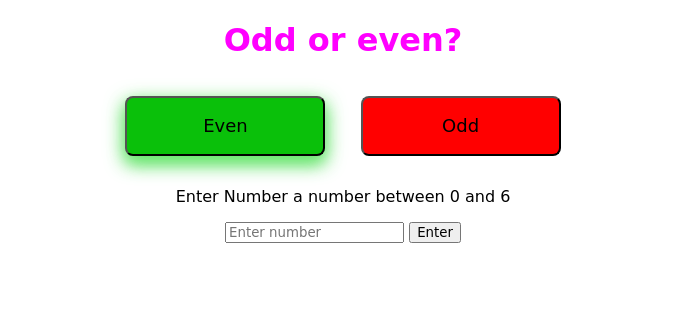
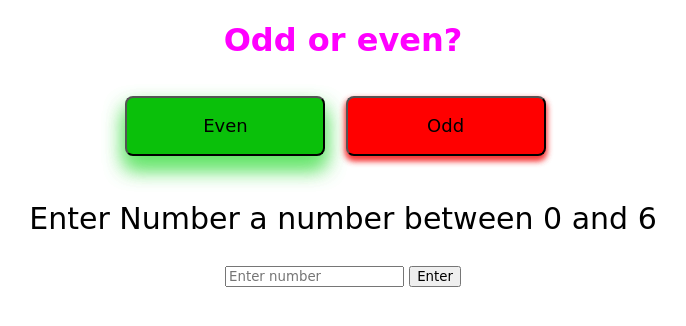
Before and after one commit to Amar-2003/Odd-or-even-web, a plain HTML site: page toss.html in a window 1280 px wide. In both pictures the pointer is over the input "Even". Shown: the whole page, without its empty margins (297-983 px from the left). Drawn offline with Linux system fonts and the light colour scheme; a web font is replaced by a local one.

Commit message:
godfather0054 added

```diff
--- a/styles.css
+++ b/styles.css
@@ -54,7 +54,11 @@ h1 {
     border-radius: 8px;
     margin: 15px;
     font-family: 'Akaya Kanadaka', cursive;
+    box-shadow: 0 4px 6px 0 rgba(247, 48, 48, 0.863), 0 4px 6px 0 rgba(247, 48, 48, 0.863);
 
+}
+#enternum{
+    font-size: 30px;
 }
 #start_play1:hover{
     box-shadow: 0 8px 16px 0 rgba(240, 66, 211, 0.863), 0 6px 20px 0 rgba(240, 66, 211, 0.863);
@@ -66,12 +70,22 @@ h1 {
     text-align: center;
 }
 #even:hover{
+    transition: all 0.9s ;
+    padding: 0;
+   margin: 0;
+   opacity: 1;
+   transition: 0s;
     background-color: rgb(10, 192, 10);
-    box-shadow: 0 8px 16px 0 rgba(98, 228, 104, 0.863), 0 6px 20px 0 rgba(98, 228, 104, 0.863);
+    box-shadow: 0 12px 20px 0 rgba(98, 228, 104, 0.863), 0 12px 20px 0 rgba(98, 228, 104, 0.863);
 }
 #odd:hover{
+    transition: all 0.9s ;
+    padding: 0;
+   margin: 0;
+   opacity: 1;
+   transition: 0s;
     background-color: rgb(10, 192, 10);
-    box-shadow: 0 8px 16px 0 rgba(98, 228, 104, 0.863), 0 6px 20px 0 rgba(98, 228, 104, 0.863);
+    box-shadow: 0 12px 20px 0 rgba(98, 228, 104, 0.863), 0 12px 20px 0 rgba(98, 228, 104, 0.863);
 }
 #feedback1 {
     text-align: center;
--- a/toss.html
+++ b/toss.html
@@ -18,7 +18,7 @@
         <p id="feedback1">
 
         </p>
-        <p align="center">
+        <p align="center" id ="enternum">
             Enter Number a number between 0 and 6
         </p>
         <p align="center">
```
